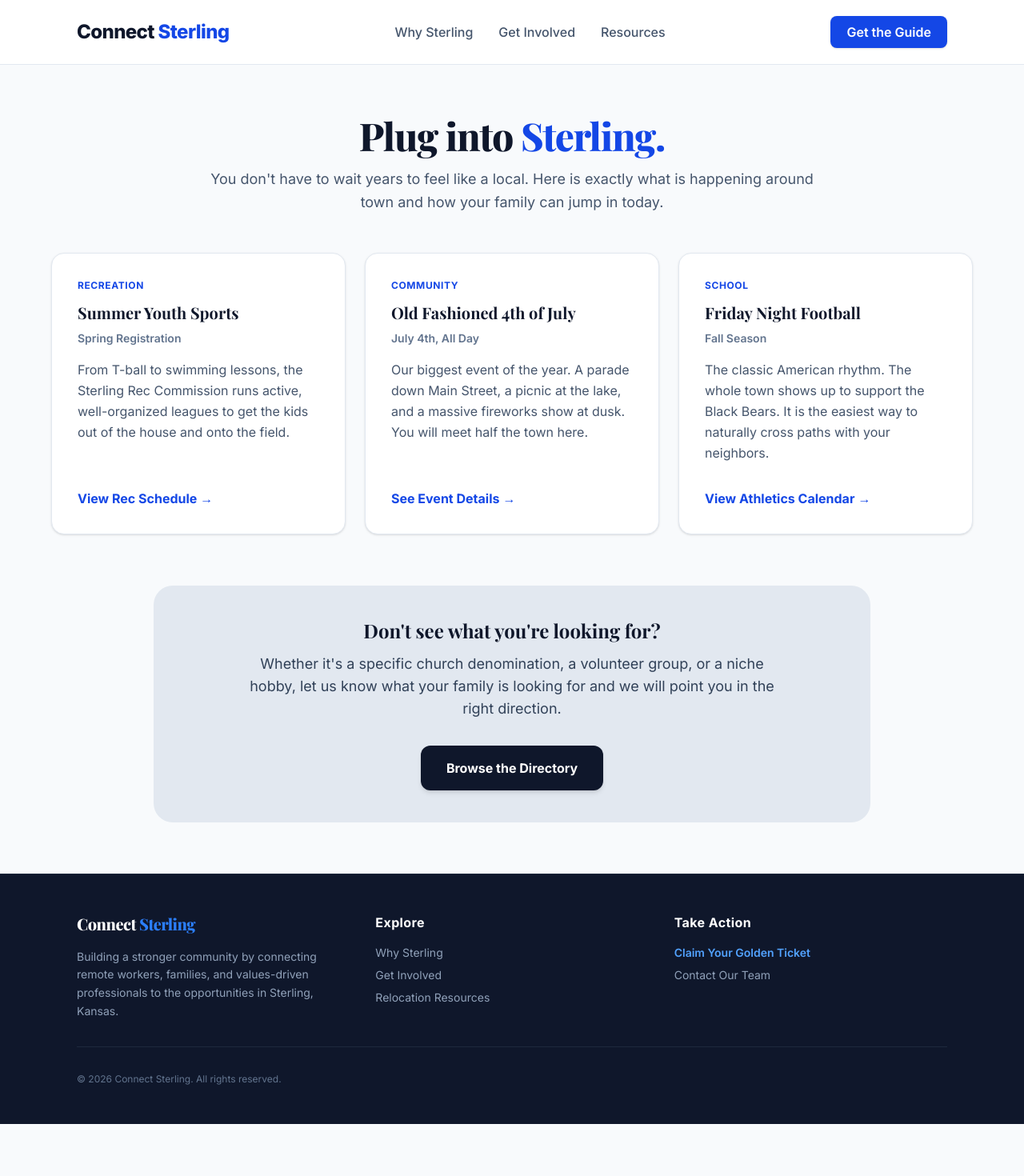
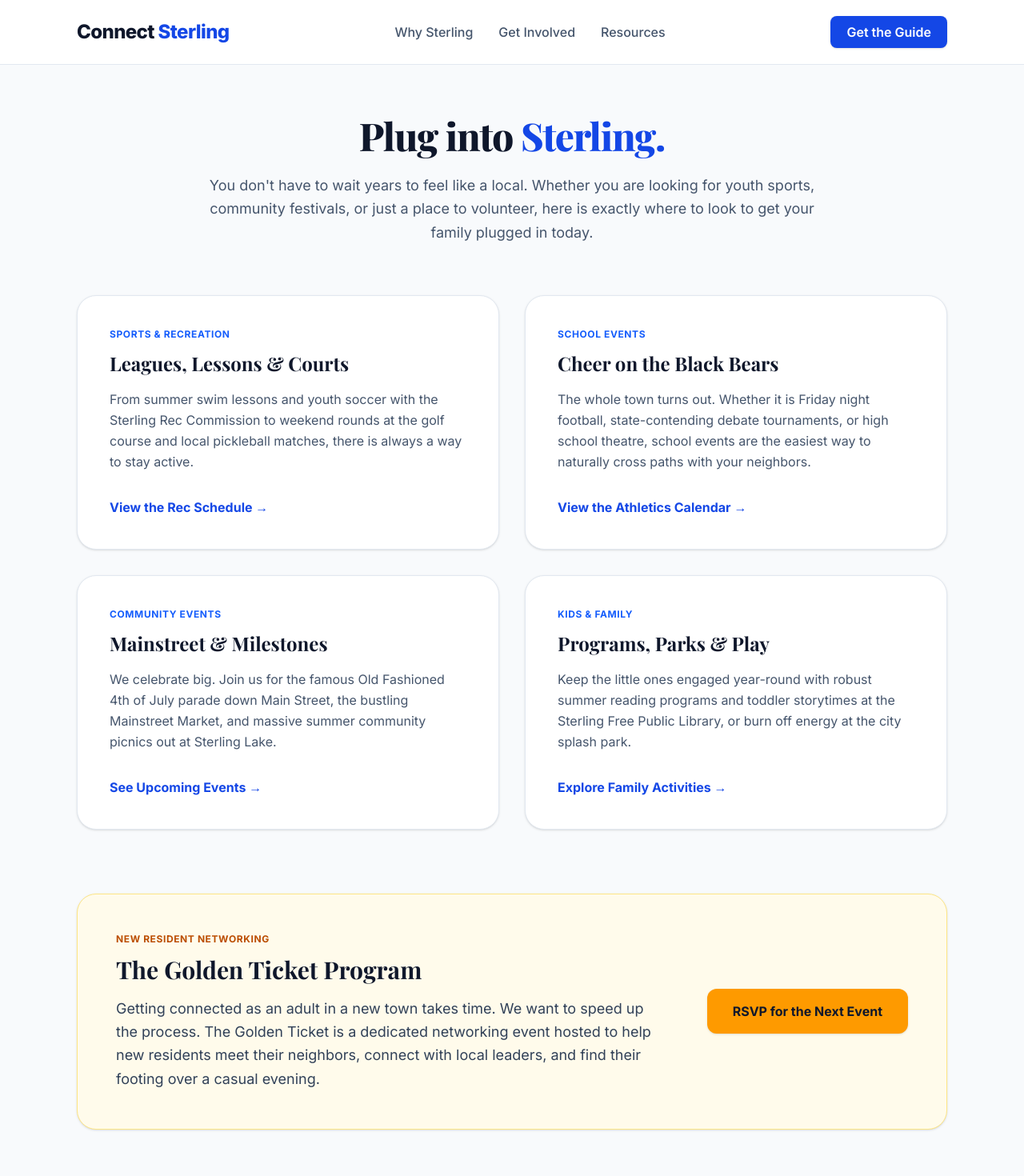
Before and after one commit to millertime31jm-lab/connect-sterling, a Next.js app: page /get-involved in a window 1280 px wide. Shown: the top 1470 px of the page at 80% size. Before the commit the page ends 1405 px from the top, so only its background shows below. Built offline with nearby package versions, Linux system fonts and the light colour scheme; a web font is replaced by a local one.

Commit message:
Updated Get Involved grid to the 4 core family categories

```diff
--- a/app/get-involved/page.tsx
+++ b/app/get-involved/page.tsx
@@ -1,81 +1,106 @@
 import Link from "next/link";
 
 export default function GetInvolved() {
-  // PHASE 1 DATA STRUCTURE:
-  // This is a simple list. To add a new event, just copy one of these blocks and change the text.
-  const events = [
+  // Updated to match the 4 specific parent-focused categories
+  const hubs = [
     {
-      id: 1,
-      category: "Recreation",
-      title: "Summer Youth Sports",
-      date: "Spring Registration",
-      description: "From T-ball to swimming lessons, the Sterling Rec Commission runs active, well-organized leagues to get the kids out of the house and onto the field.",
-      linkText: "View Rec Schedule",
-      linkUrl: "#"
+      category: "Sports & Recreation",
+      title: "Leagues, Lessons & Courts",
+      desc: "From summer swim lessons and youth soccer with the Sterling Rec Commission to weekend rounds at the golf course and local pickleball matches, there is always a way to stay active.",
+      linkText: "View the Rec Schedule →",
+      linkHref: "#" // Add actual link to Sterling Rec
     },
     {
-      id: 2,
-      category: "Community",
-      title: "Old Fashioned 4th of July",
-      date: "July 4th, All Day",
-      description: "Our biggest event of the year. A parade down Main Street, a picnic at the lake, and a massive fireworks show at dusk. You will meet half the town here.",
-      linkText: "See Event Details",
-      linkUrl: "#"
+      category: "School Events",
+      title: "Cheer on the Black Bears",
+      desc: "The whole town turns out. Whether it is Friday night football, state-contending debate tournaments, or high school theatre, school events are the easiest way to naturally cross paths with your neighbors.",
+      linkText: "View the Athletics Calendar →",
+      linkHref: "#" // Add actual link to USD 376
     },
     {
-      id: 3,
-      category: "School",
-      title: "Friday Night Football",
-      date: "Fall Season",
-      description: "The classic American rhythm. The whole town shows up to support the Black Bears. It is the easiest way to naturally cross paths with your neighbors.",
-      linkText: "View Athletics Calendar",
-      linkUrl: "#"
+      category: "Community Events",
+      title: "Mainstreet & Milestones",
+      desc: "We celebrate big. Join us for the famous Old Fashioned 4th of July parade down Main Street, the bustling Mainstreet Market, and massive summer community picnics out at Sterling Lake.",
+      linkText: "See Upcoming Events →",
+      linkHref: "#" // Add actual link to Chamber/City events
+    },
+    {
+      category: "Kids & Family",
+      title: "Programs, Parks & Play",
+      desc: "Keep the little ones engaged year-round with robust summer reading programs and toddler storytimes at the Sterling Free Public Library, or burn off energy at the city splash park.",
+      linkText: "Explore Family Activities →",
+      linkHref: "#" // Add actual link to Library/Parks
     }
   ];
 
   return (
-    <main className="min-h-screen bg-slate-50 py-16 px-4 sm:px-6 lg:px-8">
-      <div className="max-w-6xl mx-auto space-y-12">
+    <main className="min-h-screen bg-slate-50 py-16">
 
-        {/* Header */}
-        <div className="text-center max-w-3xl mx-auto space-y-4">
-          <h1 className="text-4xl md:text-5xl font-extrabold text-slate-900 tracking-tight">
+      {/* Page Header */}
+      <div className="max-w-6xl mx-auto px-4 sm:px-6 lg:px-8 mb-16">
+        <div className="text-center max-w-3xl mx-auto">
+          <h1 className="text-4xl md:text-5xl font-extrabold text-slate-900 tracking-tight mb-6">
             Plug into <span className="text-blue-700">Sterling.</span>
           </h1>
           <p className="text-lg text-slate-600 leading-relaxed">
-            You don't have to wait years to feel like a local. Here is exactly what is happening around town and how your family can jump in today.
+            You don&apos;t have to wait years to feel like a local. Whether you are looking for youth sports, community festivals, or just a place to volunteer, here is exactly where to look to get your family plugged in today.
           </p>
         </div>
+      </div>
 
-        {/* Event Grid */}
-        <div className="grid grid-cols-1 md:grid-cols-2 lg:grid-cols-3 gap-6">
-          {events.map((event) => (
-            <div key={event.id} className="bg-white p-8 rounded-2xl border border-slate-200 shadow-sm flex flex-col h-full hover:shadow-md transition-shadow">
-              <span className="text-xs font-bold uppercase tracking-wider text-blue-700 mb-3">
-                {event.category}
+      {/* Primary Focus: The Compass Grid (The 4 Core Categories) */}
+      <section className="max-w-6xl mx-auto px-4 sm:px-6 lg:px-8 mb-20">
+        <div className="grid grid-cols-1 md:grid-cols-2 gap-8">
+          {hubs.map((hub, index) => (
+            <div key={index} className="bg-white p-10 rounded-3xl shadow-sm border border-slate-200 hover:border-blue-400 hover:shadow-md transition-all group flex flex-col h-full">
+              <span className="text-blue-600 font-bold tracking-wider uppercase text-xs mb-3 block">
+                {hub.category}
               </span>
-              <h3 className="text-xl font-bold text-slate-900 mb-2">{event.title}</h3>
-              <p className="text-sm font-semibold text-slate-500 mb-4">{event.date}</p>
-              <p className="text-slate-600 mb-8 flex-grow leading-relaxed">{event.description}</p>
-              <Link href={event.linkUrl} className="text-blue-700 font-bold hover:text-blue-900 transition-colors flex items-center gap-1">
-                {event.linkText} <span>&rarr;</span>
-              </Link>
+              <h3 className="text-2xl font-bold text-slate-900 mb-4 group-hover:text-blue-700 transition-colors">
+                {hub.title}
+              </h3>
+              <p className="text-slate-600 leading-relaxed mb-8 flex-grow">
+                {hub.desc}
+              </p>
+              <a href={hub.linkHref} className="inline-flex items-center text-blue-700 font-bold group-hover:text-blue-800">
+                {hub.linkText}
+              </a>
             </div>
           ))}
         </div>
+      </section>
 
-        {/* Failsafe CTA */}
-        <div className="mt-16 bg-slate-200 rounded-3xl p-10 text-center max-w-4xl mx-auto">
-          <h3 className="text-2xl font-bold text-slate-900 mb-3">Don't see what you're looking for?</h3>
-          <p className="text-slate-700 mb-8 text-lg max-w-2xl mx-auto">
-            Whether it's a specific church denomination, a volunteer group, or a niche hobby, let us know what your family is looking for and we will point you in the right direction.
+      {/* Secondary Focus: Adult Networking (The Golden Ticket) */}
+      <section className="max-w-6xl mx-auto px-4 sm:px-6 lg:px-8 mb-24">
+        <div className="bg-amber-50 rounded-3xl p-10 md:p-12 border border-amber-200 shadow-sm flex flex-col md:flex-row items-center justify-between gap-10">
+          <div className="max-w-2xl">
+            <span className="text-amber-700 font-bold uppercase tracking-wider text-xs mb-3 block">New Resident Networking</span>
+            <h2 className="text-3xl font-bold text-slate-900 mb-4">The Golden Ticket Program</h2>
+            <p className="text-slate-700 text-lg leading-relaxed mb-0">
+              Getting connected as an adult in a new town takes time. We want to speed up the process. The Golden Ticket is a dedicated networking event hosted to help new residents meet their neighbors, connect with local leaders, and find their footing over a casual evening.
+            </p>
+          </div>
+          <div className="flex-shrink-0 w-full md:w-auto">
+            <Link href="#golden-ticket-rsvp" className="block w-full text-center px-8 py-4 bg-amber-500 text-slate-900 font-bold rounded-xl shadow hover:bg-amber-400 transition-colors">
+              RSVP for the Next Event
+            </Link>
+          </div>
+        </div>
+      </section>
+
+      {/* Bottom CTA / Directory Anchor */}
+      <section className="max-w-4xl mx-auto px-4 sm:px-6 lg:px-8 mb-16">
+        <div className="bg-slate-100 rounded-3xl p-10 text-center border border-slate-200">
+          <h2 className="text-2xl font-bold text-slate-900 mb-3">Don&apos;t see what you&apos;re looking for?</h2>
+          <p className="text-slate-600 mb-8 max-w-xl mx-auto">
+            Whether it&apos;s a specific church denomination, a volunteer fire department, or a niche hobby group, let us know what your family is looking for and we will point you in the right direction.
           </p>
-          <Link href="/resources" className="inline-block px-8 py-4 bg-slate-900 text-white font-bold rounded-xl shadow-md hover:bg-slate-800 transition-all">
+          <Link href="/directory" className="inline-block px-8 py-3 bg-slate-900 text-white font-bold rounded-xl shadow hover:bg-slate-800 transition-colors">
             Browse the Directory
           </Link>
         </div>
+      </section>
 
-      </div>
     </main>
   );
 }
```
